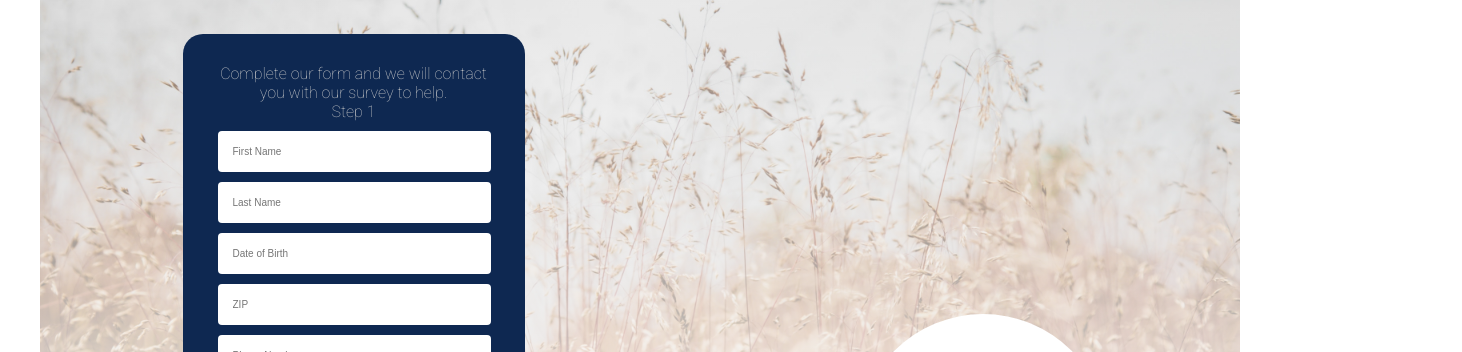
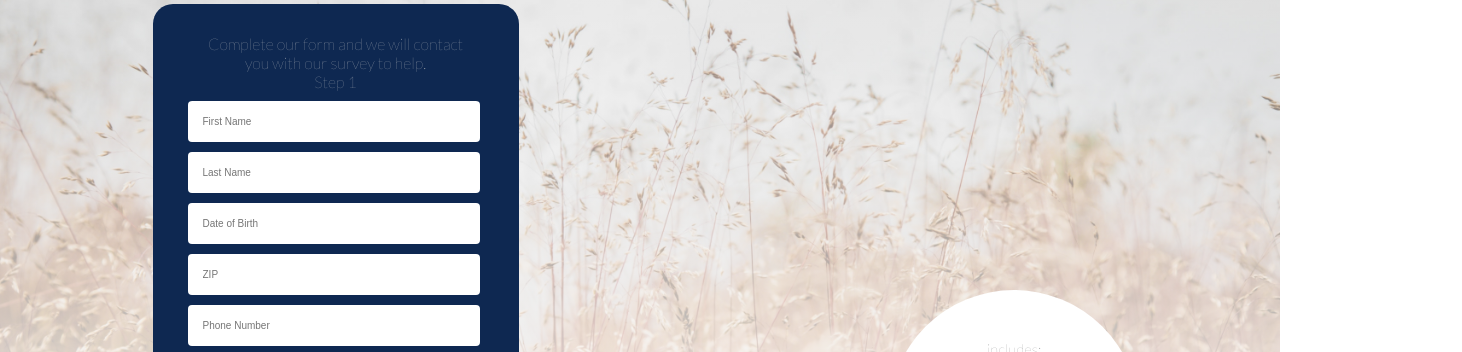
Before and after one commit to lchewy/landing-for-zeta, a website: page index.html in a window 1280 px wide. Shown: the part 153-505 px from the top of the page, 1462 px wide, since content can reach past the window. Drawn offline with nearby package versions, Linux system fonts and the light colour scheme.

Commit message:
removed overflow

```diff
--- a/index.html
+++ b/index.html
@@ -6,7 +6,7 @@
     <meta name="viewport" content="width=device-width, initial-scale=1.0">
     <meta http-equiv="X-UA-Compatible" content="ie=edge">
 
-    <link href="https://fonts.googleapis.com/css?family=Dancing+Script|Roboto:100,400,700,900" rel="stylesheet">
+    <link href="https://fonts.googleapis.com/css?family=Dancing+Script|Lato:100,400,700,900|Roboto:100,400,700,900" rel="stylesheet">
     <link rel="stylesheet" href="public/css/style.css">
 
     <title>Landing Page</title>
@@ -23,12 +23,12 @@
                 <h5 class="header__form-box-title">Complete our form and we will contact
                     <br> you with our survey to help.
                     <br> Step 1</h5>
-                <form class="header__form">
-                    <input class="header__form-input" type="text" placeholder="First Name">
-                    <input class="header__form-input" type="text" placeholder="Last Name">
-                    <input class="header__form-input" type="text" placeholder="Date of Birth">
-                    <input class="header__form-input" type="text" placeholder="ZIP">
-                    <input class="header__form-input" type="text" placeholder="Phone Number">
+                <form class="header__form" id="form">
+                    <input name="fname" class="header__form-input" type="text" minlength="2" placeholder="First Name">
+                    <input name="lname" class="header__form-input" type="text" minlength="2" placeholder="Last Name">
+                    <input name="dob" class="header__form-input" type="text" placeholder="Date of Birth">
+                    <input name="zip" class="header__form-input" type="text" placeholder="ZIP">
+                    <input name="phone" class="header__form-input" type="text" placeholder="Phone Number">
                     <div>
                         <input class="header__form-radio" type="radio">
                     </div>
@@ -39,7 +39,8 @@
                         dialer. You are not required to consent as a condition of purchase. Standard message and data rates
                         may apply.
                     </p>
-                    <button class="header__form-submit" type="submit">Submit</button>
+                    <input class="header__form-submit" type="submit" value="Submit" id="submit-btn">
+                    <!-- Submit</input> -->
                 </form>
             </div>
         </div>
@@ -119,6 +120,10 @@
         <p>Copyright &copy;2017 Painsurveyonline.com | Privacy Policy | Term of Use</p>
 
     </footer>
+
+    <script src="https://cdnjs.cloudflare.com/ajax/libs/jquery/3.3.1/jquery.min.js"></script>
+    <script src="https://cdnjs.cloudflare.com/ajax/libs/jquery-validate/1.17.0/jquery.validate.min.js"></script>
+    <script src="public/js/index.js"></script>
 </body>
 
 </html>
--- a/public/js/index.js
+++ b/public/js/index.js
@@ -0,0 +1,22 @@
+$(function() {
+
+  $.validator.addMethod("date", function(value, element){
+      return false;
+  }, "Please enter date in MM/DD/YYYY format");
+
+  $("#form").validate({
+    rules: {
+      fname: {
+        require: true,
+        minlength: 2,
+      },
+      lname: {
+        require: true,
+        minlength: 2,
+      },
+      dob:{
+
+      }
+    }
+  });
+});
--- a/sass/_base.scss
+++ b/sass/_base.scss
@@ -1,3 +1,7 @@
+.error {
+  color: #e74c3c;
+}
+
 *,
 *::after,
 *::before {
@@ -12,6 +16,6 @@ html {
 
 body {
   box-sizing: border-box;
-  padding: 3rem;
-  font-family: 'Roboto', sans-serif;
+  // padding: 3rem;
+  font-family: 'Lato', sans-serif;
 }
--- a/sass/_footer.scss
+++ b/sass/_footer.scss
@@ -7,6 +7,4 @@
   &__row{
     max-width: 90rem;
   }
-
-
 }
--- a/sass/_grid.scss
+++ b/sass/_grid.scss
@@ -1,4 +1,4 @@
-$grid-width: 120rem;//114rem;
+$grid-width: 100%;//120rem;//114rem;
 $gutter-vertical: 3rem; // was 8rem but still no change...
 $gutter-vertical-small: 6rem;
 $gutter-horizontal: 6rem;
--- a/sass/_header.scss
+++ b/sass/_header.scss
@@ -24,7 +24,7 @@ input {
 
 
   &__right {
-
+    overflow: hidden;
     &-promotion {
       position: absolute;
       height: 25rem;
@@ -151,6 +151,7 @@ input {
   font-weight: 700;
   letter-spacing: 0.05rem;
 
+
   &-logo {
     display: inline-block;
     height: 3rem;
```
Also changed, not shown: public/css/style.css.
